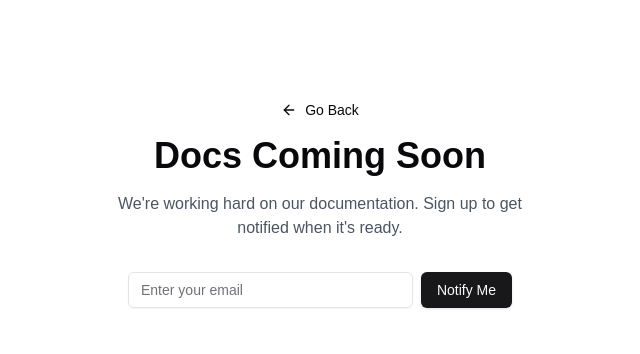
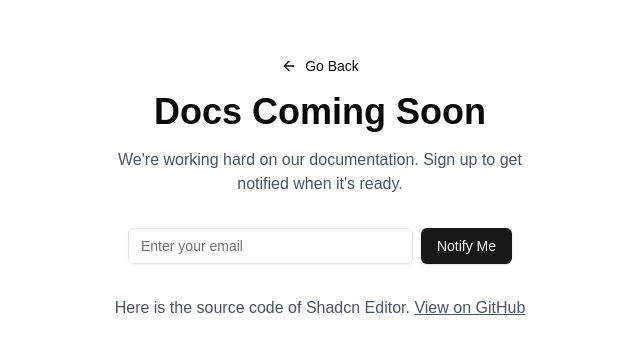
Before and after one commit to oleteacher/shadcn-editor, a Next.js app: page /docs in a window 1280 px wide. Shown: the part 196-550 px from the top of the page, without its empty margins (320-960 px from the left). Built offline with nearby package versions, Linux system fonts and the light colour scheme.

Commit message:
feat: update docs

```diff
--- a/src/app/docs/page.tsx
+++ b/src/app/docs/page.tsx
@@ -4,7 +4,7 @@ import { useState, useTransition } from 'react'
 
 import Link from 'next/link'
 
-import { ArrowLeftIcon } from 'lucide-react'
+import { ArrowLeftIcon, GithubIcon } from 'lucide-react'
 import { toast } from 'sonner'
 
 import { Button } from '@/components/ui/button'
@@ -62,7 +62,7 @@ export default function Docs() {
         We're working hard on our documentation. Sign up to get notified when
         it's ready.
       </p>
-      <form onSubmit={handleSubmit} className="w-full max-w-sm">
+      <form onSubmit={handleSubmit} className="w-full max-w-sm mb-8">
         <div className="flex flex-col gap-2 sm:flex-row">
           <Input
             type="email"
@@ -77,6 +77,15 @@ export default function Docs() {
           </Button>
         </div>
       </form>
+      <p className="mb-8 max-w-md text-center text-gray-600">
+        <span>Here is the source code of Shadcn Editor.</span>{' '}
+        <Link
+          href="https://github.com/htmujahid/shadcn-editor"
+          className="underline"
+        >
+          View on GitHub
+        </Link>
+      </p>
     </div>
   )
 }
```
